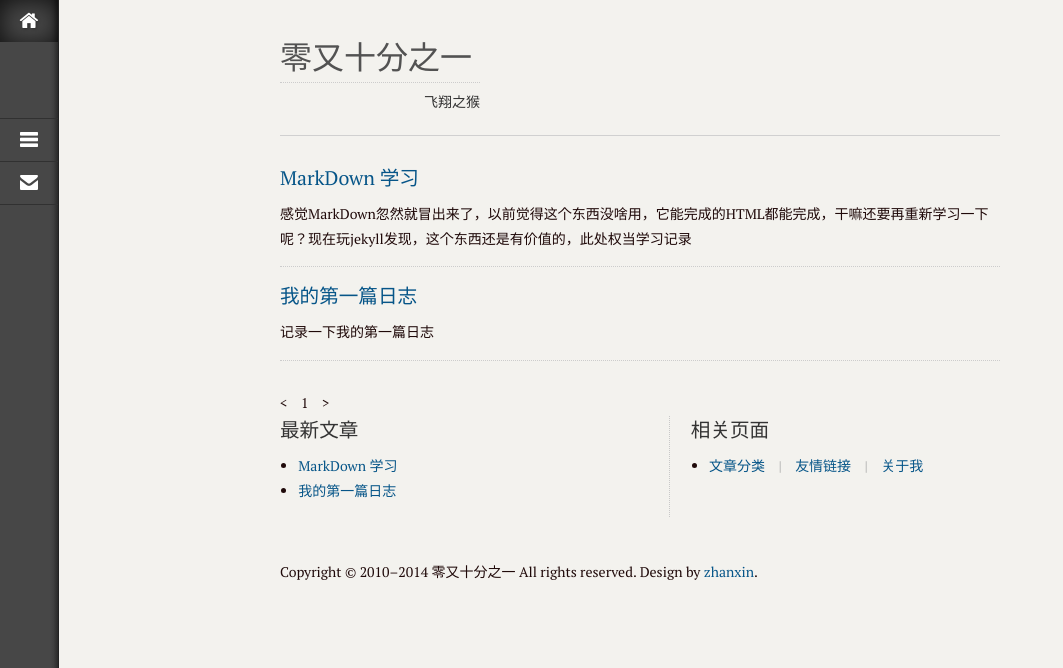
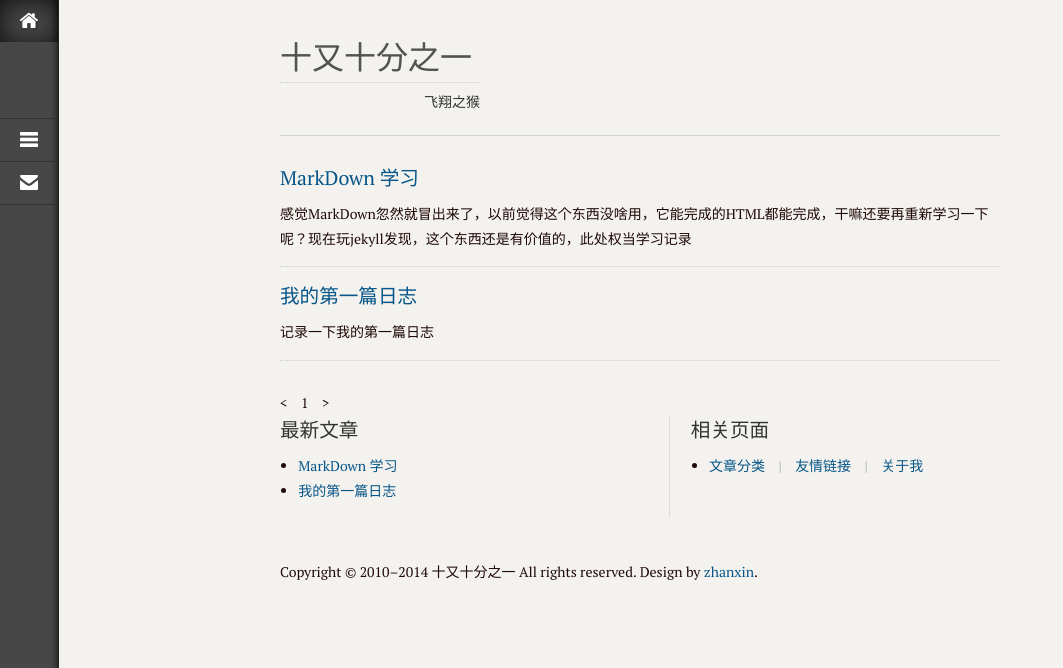
Before and after one commit to mcwz/myblog, a Jekyll site: the page built from index.html, in a window 1280 px wide. Shown: the top 668 px of the page, without its empty margins (0-1063 px from the left). Built offline with Jekyll 4.4.1, drawn with Linux system fonts in a browser that asks for light colours; Markdown is read by kramdown in place of the engine named in the settings; the list of posts is cut into pages by our own code.

```diff
--- a/_config.yml
+++ b/_config.yml
@@ -7,7 +7,7 @@
 safe: false
 
 #站点基础配置
-title: 零又十分之一
+title: 十又十分之一
 subTitle: 飞翔之猴
 description:
 url: http://www.bytetown.net
@@ -40,4 +40,4 @@
     last: false
 
 author:
-  name: 零又十分之一
+  name: 十又十分之一
```
